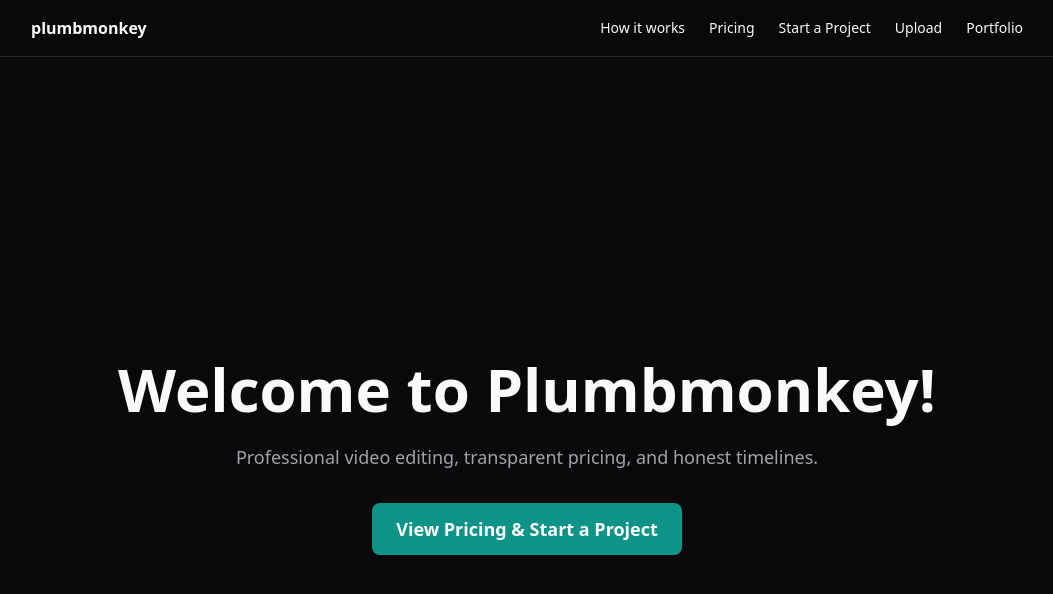
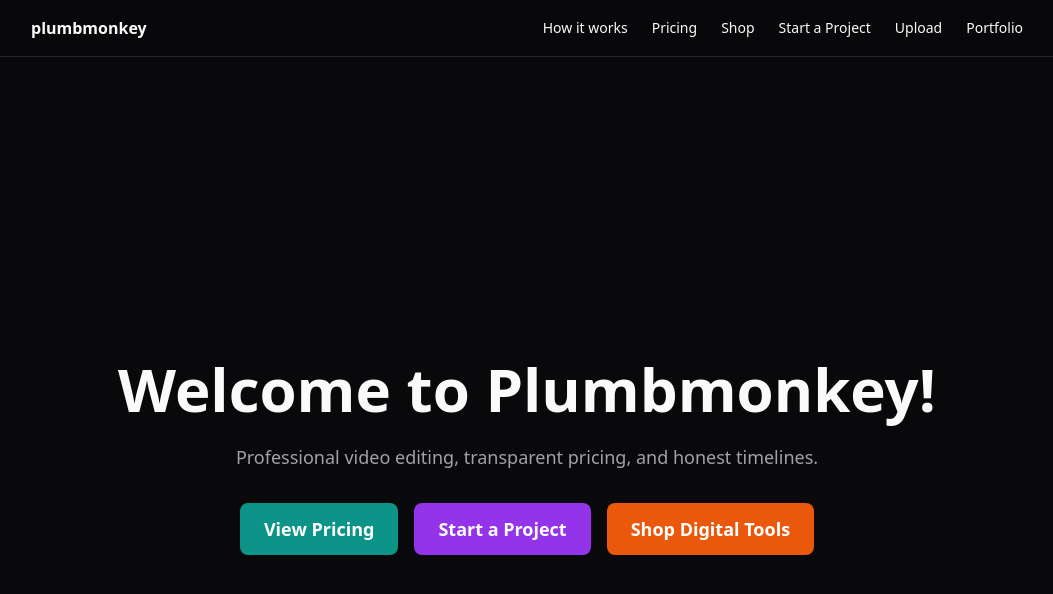
Before and after one commit to PlumbMonkey/plumbmonkey-site, a Next.js app: page / in a window 1280 px wide. Shown: the top 594 px of the page, without its empty margins (113-1166 px from the left). Built offline with nearby package versions, Linux system fonts and the light colour scheme.

Commit message:
Integrate sales hub into main site navigation - update navbar to link pricing-scope, sales-hub, and homepage with multiple CTAs

```diff
--- a/app/components/NavBar.tsx
+++ b/app/components/NavBar.tsx
@@ -13,8 +13,11 @@ export default function NavBar() {
           <Link href="/how-it-works" className="hover:text-teal-400">
             How it works
           </Link>
-          <Link href="/pricing" className="hover:text-teal-400">
+          <Link href="/pricing-scope" className="hover:text-teal-400">
             Pricing
+          </Link>
+          <Link href="/sales-hub" className="hover:text-teal-400">
+            Shop
           </Link>
           <Link href="/onboarding" className="hover:text-teal-400">
             Start a Project
--- a/app/page.tsx
+++ b/app/page.tsx
@@ -7,12 +7,26 @@ export default function HomePage() {
       <p className="text-lg text-zinc-400 mb-8 max-w-2xl">
         Professional video editing, transparent pricing, and honest timelines.
       </p>
-      <Link
-        href="/pricing"
-        className="px-6 py-3 rounded-lg bg-teal-600 text-white font-semibold text-lg hover:bg-teal-500 transition"
-      >
-        View Pricing & Start a Project
-      </Link>
+      <div className="flex flex-col sm:flex-row gap-4 justify-center">
+        <Link
+          href="/pricing-scope"
+          className="px-6 py-3 rounded-lg bg-teal-600 text-white font-semibold text-lg hover:bg-teal-500 transition"
+        >
+          View Pricing
+        </Link>
+        <Link
+          href="/onboarding"
+          className="px-6 py-3 rounded-lg bg-purple-600 text-white font-semibold text-lg hover:bg-purple-500 transition"
+        >
+          Start a Project
+        </Link>
+        <Link
+          href="/sales-hub"
+          className="px-6 py-3 rounded-lg bg-orange-600 text-white font-semibold text-lg hover:bg-orange-500 transition"
+        >
+          Shop Digital Tools
+        </Link>
+      </div>
     </main>
   );
 }
```
